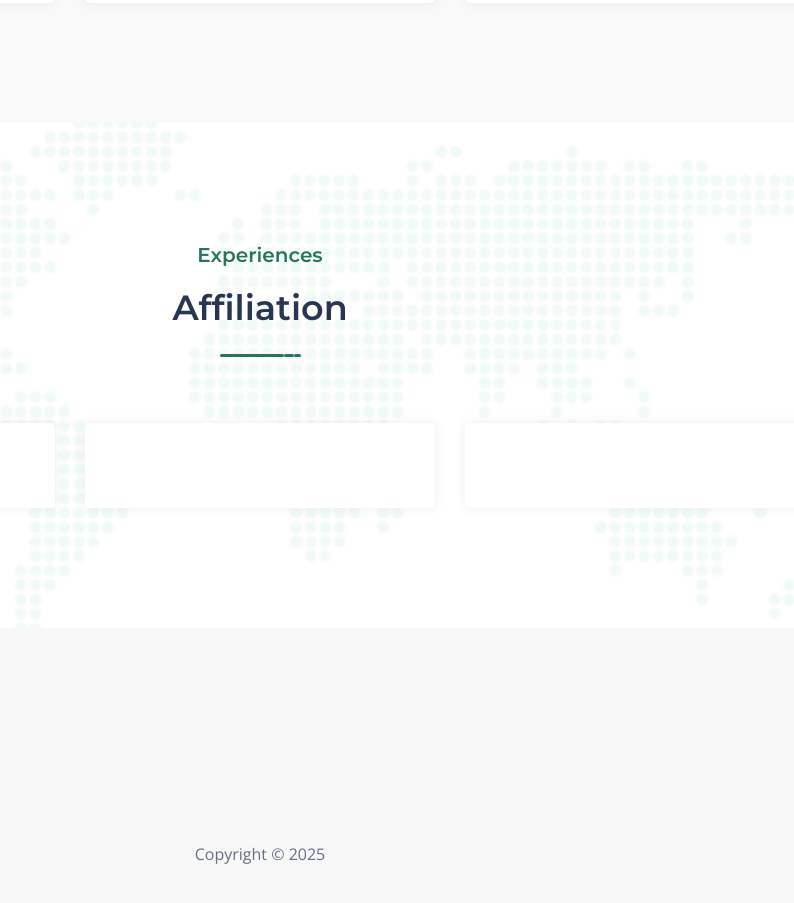
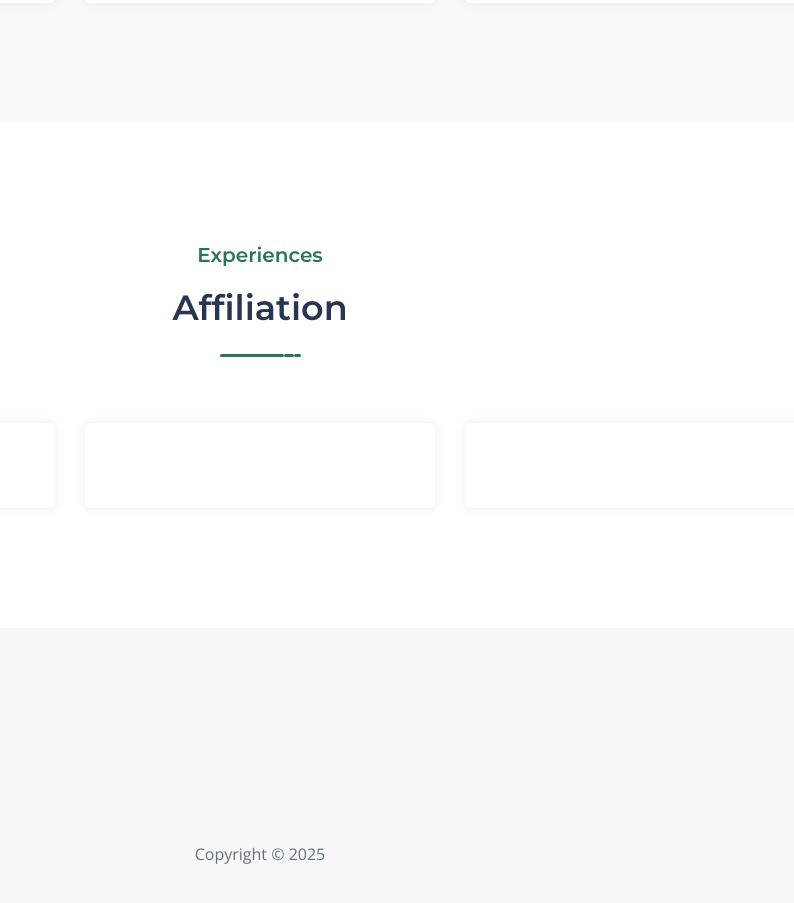
Before and after one commit to syeelakoloay/frontend-final-cv, a React (Create React App) app: page / in a window 1280 px wide. Shown: the part 2060-2963 px from the top of the page, without its empty margins (380-1174 px from the left). Built offline with nearby package versions, Linux system fonts and the light colour scheme; no server answers; the database is empty.

Commit message:
delete shape.png from images

```diff
--- a/src/assets/css/style.css
+++ b/src/assets/css/style.css
@@ -1258,7 +1258,6 @@ p {
   left: 0;
   width: 100%;
   height: 100%;
-  background-image: url(../../../public/images/shape.png);
   background-position: center center;
   background-repeat: no-repeat;
   background-size: cover;
```
Also changed, not shown: public/images/shape.png (deleted).
